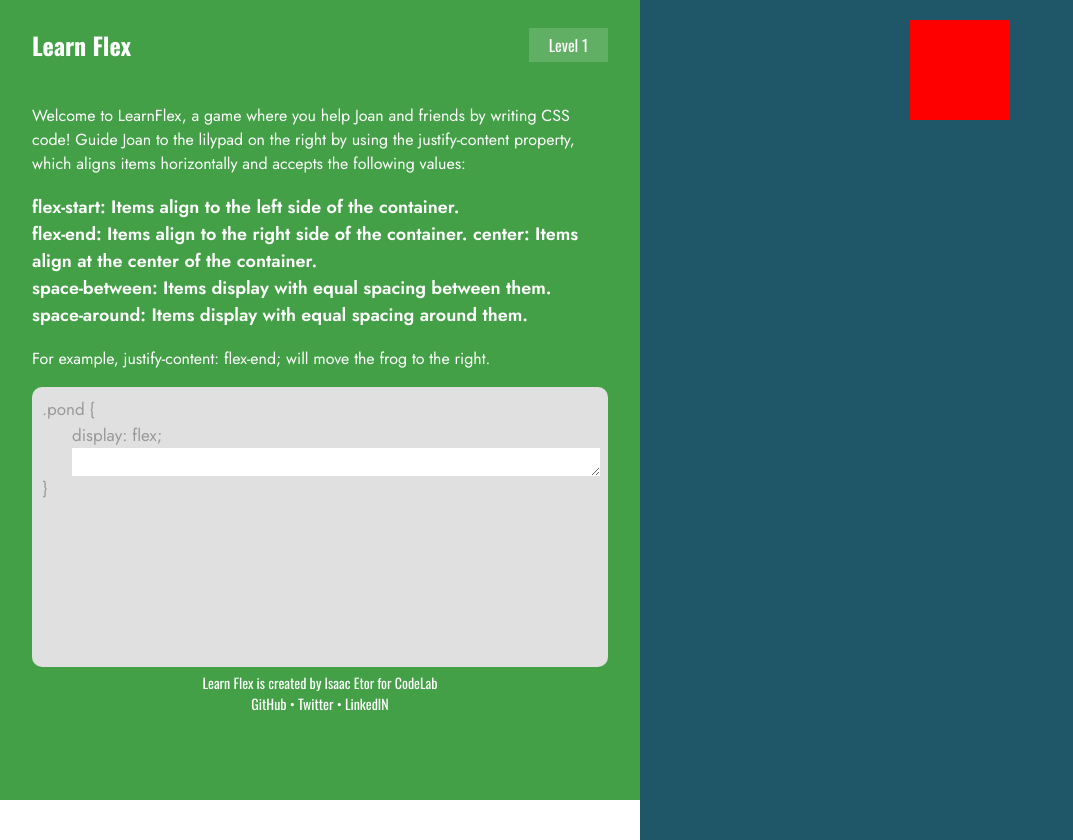
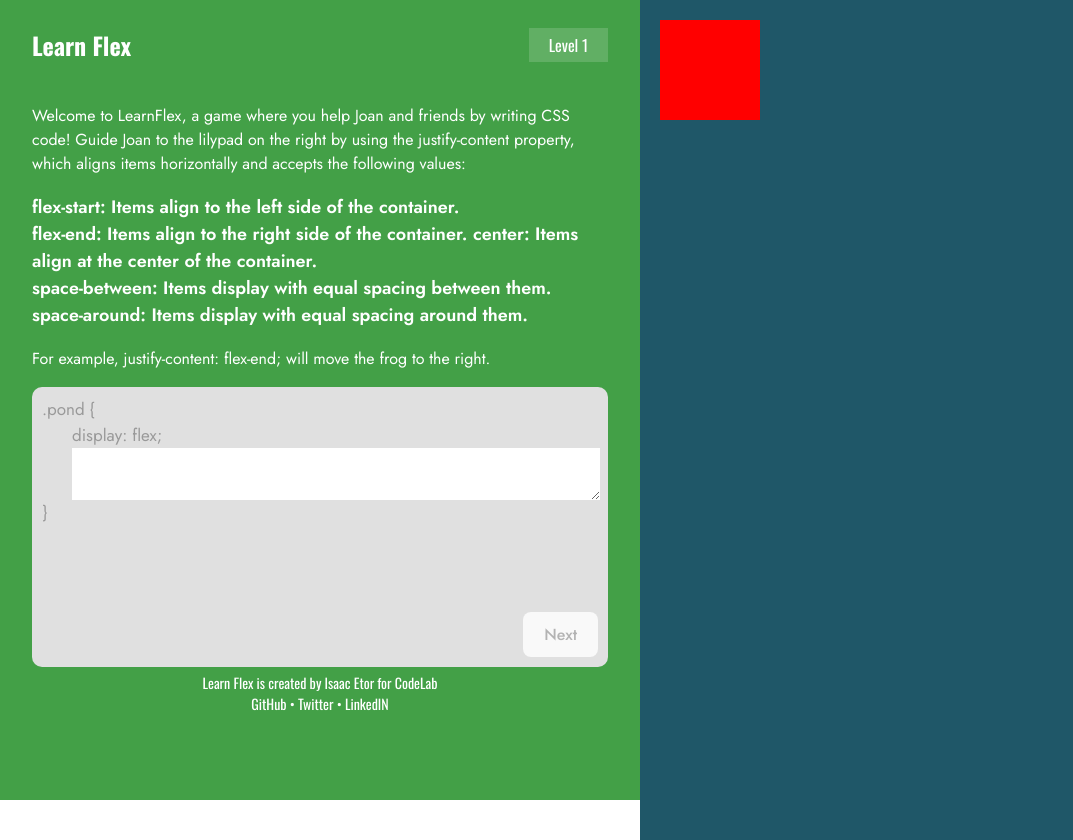
Before and after one commit to isaacetor/Learn-flex-game, a React (Vite) app: page / in a window 1280 px wide. Shown: the whole page, without its empty margins (0-1073 px from the left). Built offline with nearby package versions, Linux system fonts and the light colour scheme.

Commit message:
all functions working for level 1

```diff
--- a/package.json
+++ b/package.json
@@ -14,6 +14,7 @@
     "react-dom": "^18.2.0",
     "react-icons": "^4.10.1",
     "react-router-dom": "^6.14.1",
+    "recoil": "^0.7.7",
     "styled-components": "^6.0.2"
   },
   "devDependencies": {
--- a/src/App.tsx
+++ b/src/App.tsx
@@ -1,10 +1,13 @@
 import { RouterProvider } from "react-router-dom";
 import { routes } from "./routes/router";
+import { RecoilRoot } from "recoil";
 
 const App = () => {
   return (
     <div>
-      <RouterProvider router={routes} />
+      <RecoilRoot>
+        <RouterProvider router={routes} />
+      </RecoilRoot>
     </div>
   );
 };
--- a/src/blocks/common/Code/Code.tsx
+++ b/src/blocks/common/Code/Code.tsx
@@ -1,6 +1,12 @@
 import styled from "styled-components";
 
+import { useRecoilState } from "recoil";
+import { IconState } from "../../../util/state/Recoil";
+import GlobalButton from "../../../props/GlobalButton";
+
 const Code = () => {
+  const [text, setText] = useRecoilState(IconState);
+
   return (
     <div>
       <Wrapper>
@@ -12,10 +18,15 @@ const Code = () => {
 
             {/* input area */}
 
-            <textarea name="" id="" rows="1"></textarea>
+            <textarea
+              onChange={(e) => {
+                setText(e.target.value);
+              }}
+            ></textarea>
           </Container>
           <p>{"}"}</p>
         </Coding>
+        <GlobalButton />
       </Wrapper>
     </div>
   );
@@ -25,7 +36,6 @@ export default Code;
 
 const Container = styled.div`
   width: 95%;
-  /* background-color: red; */
   margin-left: 30px;
   display: flex;
   flex-direction: column;
@@ -37,6 +47,7 @@ const Container = styled.div`
     color: #000000b0;
     outline: none;
     border: none;
+    height: 44px;
   }
 `;
 
@@ -60,4 +71,5 @@ const Wrapper = styled.div`
   color: #999999;
   padding: 10px;
   overflow: hidden;
+  position: relative;
 `;
--- a/src/blocks/components/graphic/Graphic.tsx
+++ b/src/blocks/components/graphic/Graphic.tsx
@@ -1,10 +1,23 @@
 import styled from "styled-components";
 import Icon from "./Icon";
+import { selector, useRecoilValue } from "recoil";
+import { IconState } from "../../../util/state/Recoil";
 
 const Graphic = () => {
+  const JustifyState = selector({
+    key: "charCountState", // unique ID (with respect to other atoms/selectors)
+    get: ({ get }) => {
+      const text = get(IconState);
+
+      return text;
+    },
+  });
+
+  const count = useRecoilValue(JustifyState);
+
   return (
     <div>
-      <Wrapper>
+      <Wrapper text={count}>
         <Icon />
       </Wrapper>
     </div>
@@ -13,10 +26,14 @@ const Graphic = () => {
 
 export default Graphic;
 
-const Wrapper = styled.div`
+const Wrapper = styled.div<{ text: string }>`
   background-color: #1f5768;
   height: 100%;
   padding: 20px;
   display: flex;
-  justify-content: center;
+  ${(props) => props.text};
+
+  @media not all and (min-width: 890px) {
+    height: 50vh;
+  }
 `;
--- /dev/null
+++ b/src/props/GlobalButton.tsx
@@ -0,0 +1,39 @@
+import { selector, useRecoilValue } from "recoil";
+import styled from "styled-components";
+import { IconState } from "../util/state/Recoil";
+
+const GlobalButton = () => {
+  const JustifyState = selector({
+    key: "charCountState", // unique ID (with respect to other atoms/selectors)
+    get: ({ get }) => {
+      const text = get(IconState);
+
+      return text;
+    },
+  });
+
+  const count = useRecoilValue(JustifyState);
+
+  const trueText = "justify-content: center";
+
+  return (
+    <div>
+      {trueText === count ? (
+        <Wrapper>Next</Wrapper>
+      ) : (
+        <Wrapper disabled>Next</Wrapper>
+      )}
+    </div>
+  );
+};
+
+export default GlobalButton;
+
+const Wrapper = styled.button`
+  padding: 10px 20px;
+  position: absolute;
+  bottom: 10px;
+  right: 10px;
+  /* background-color: red; */
+  /* color: #fff; */
+`;
--- /dev/null
+++ b/src/util/state/Recoil.tsx
@@ -0,0 +1,6 @@
+import { atom } from "recoil";
+
+export const IconState = atom({
+  key: "iconSTate", // unique ID (with respect to other atoms/selectors)
+  default: "start", // default value (aka initial value)
+});
```
Also changed, not shown: 1 other file (tests, documents, lock files or other folders).
